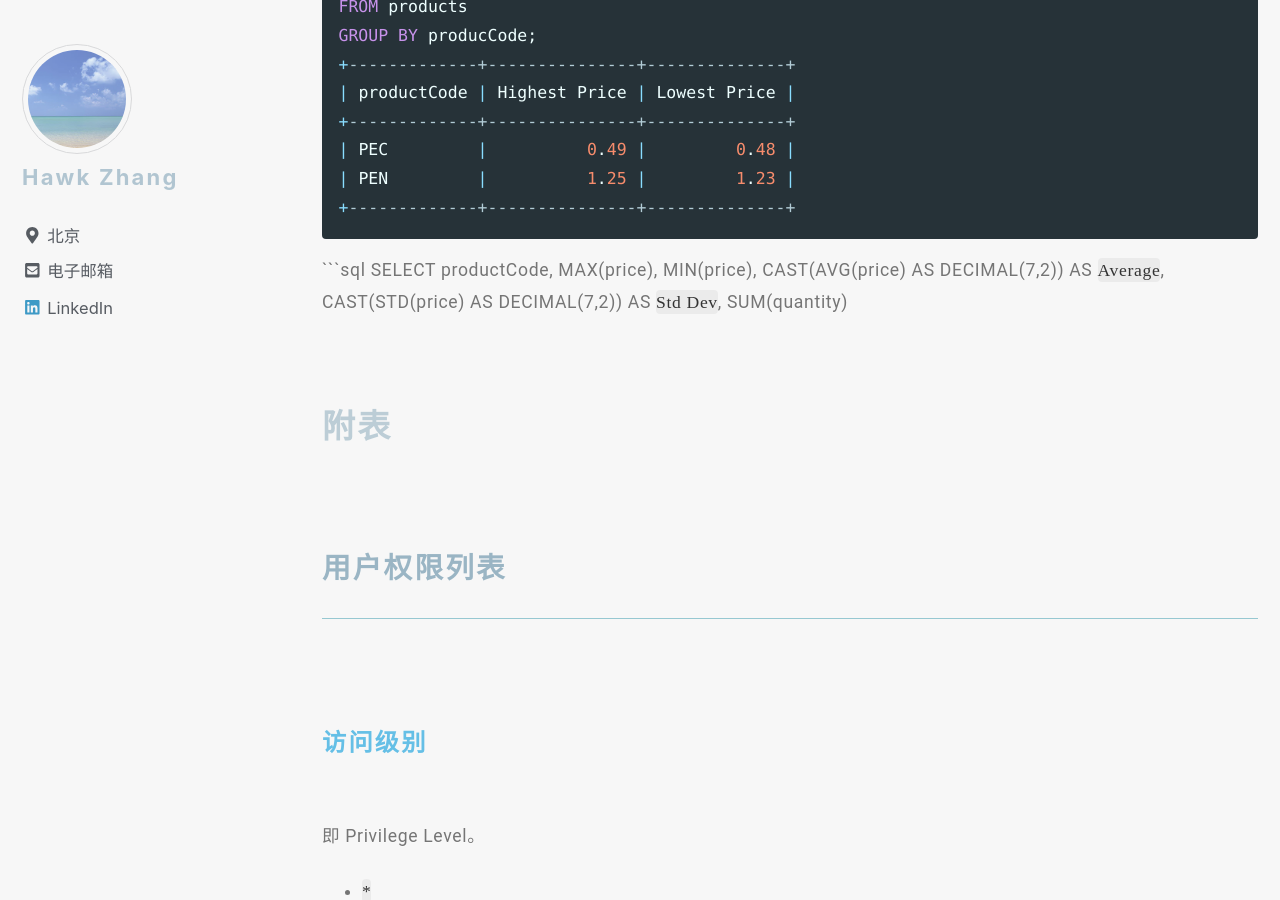
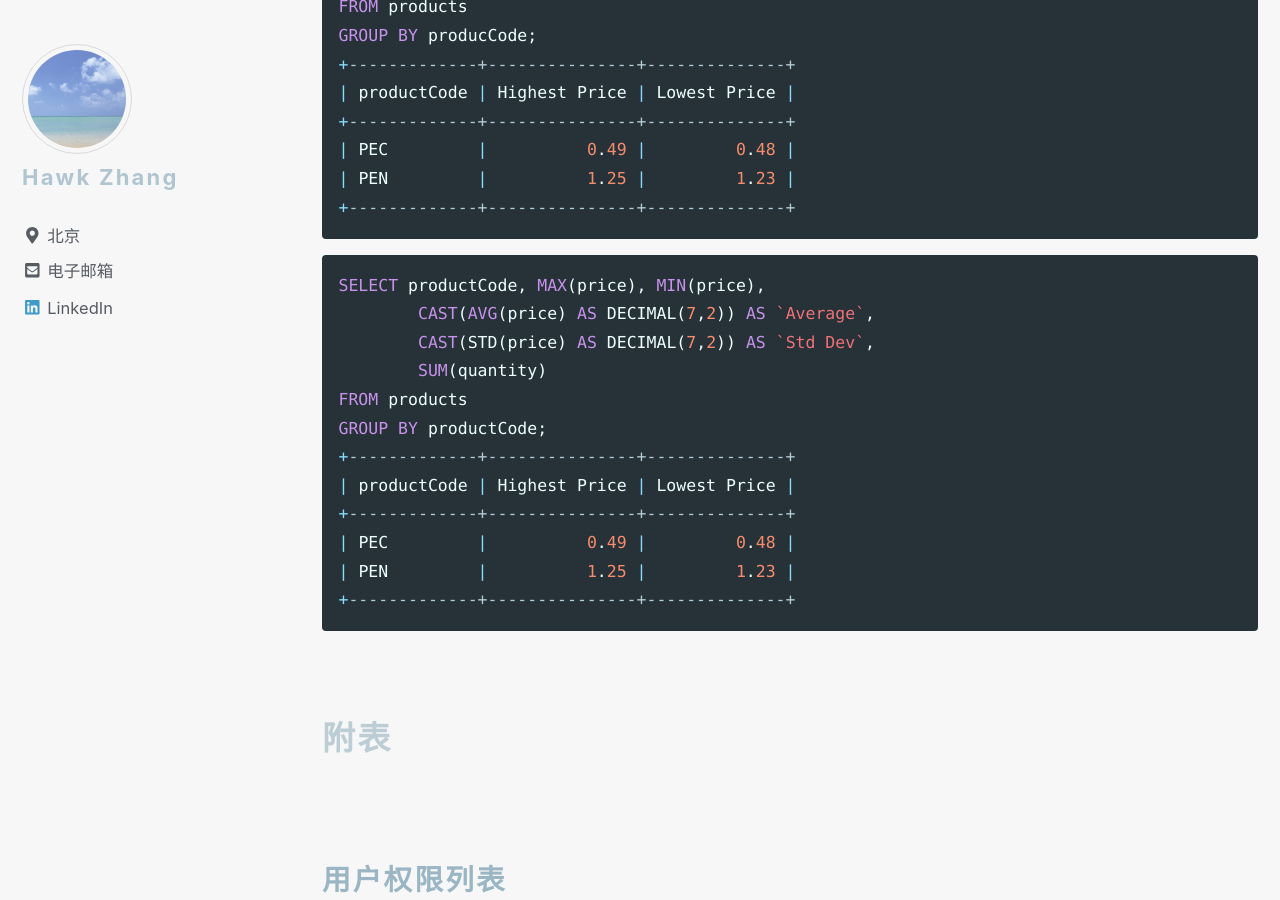
Before and after one commit to narru888/linotes_note, a Jekyll site: the page built from _posts/mysql/2016-04-02-statements.md, in a window 1280 px wide and 900 px high, scrolled down 18936 px. Built offline with Jekyll 4.4.1, drawn with Linux system fonts in a browser that asks for light colours; nearby versions of some CDN libraries; a script that is not in the unit is left out.

Commit message:
update on 2018-10-15 10:58:01 CST

````diff
--- a/_posts/mysql/2016-04-02-statements.md
+++ b/_posts/mysql/2016-04-02-statements.md
@@ -770,7 +770,15 @@ SELECT productCode, MAX(price), MIN(price),
 	CAST(AVG(price) AS DECIMAL(7,2)) AS `Average`,
 	CAST(STD(price) AS DECIMAL(7,2)) AS `Std Dev`,
 	SUM(quantity)
-
+FROM products
+GROUP BY productCode;
++-------------+---------------+--------------+
+| productCode | Highest Price | Lowest Price |
++-------------+---------------+--------------+
+| PEC         |          0.49 |         0.48 |
+| PEN         |          1.25 |         1.23 |
++-------------+---------------+--------------+
+```
 
 
 
````
